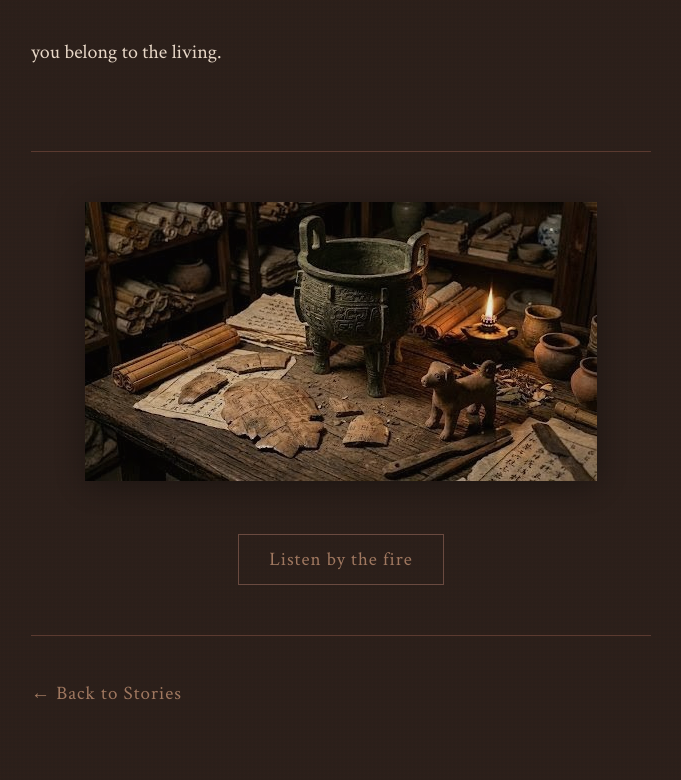
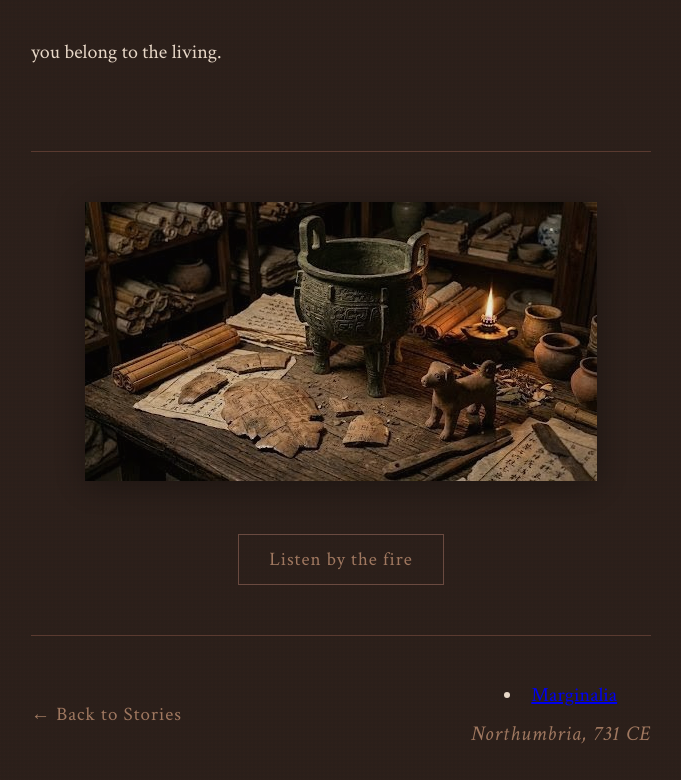
Before and after one commit to ianpeake-ai/thesearedogyears, a plain HTML site: page shu.html in a window 1280 px wide. Shown: the part 7269-8049 px from the top of the page, without its empty margins (299-980 px from the left). Drawn offline with Linux system fonts and the light colour scheme.

Commit message:
Update shu.html

```diff
--- a/shu.html
+++ b/shu.html
@@ -322,8 +322,11 @@
         <nav>
             <a href="stories.html" class="nav-link">← Back to Stories</a>
             <div class="nav-center">
-                <!-- Next story link to be added -->
-            </div>
+        <li>
+            <a href="marginalia.html" class="story-link">Marginalia</a>
+            <div class="story-meta">Northumbria, 731 CE</div>
+        </li>
+    </div>
         </nav>
     </div>
 
```
